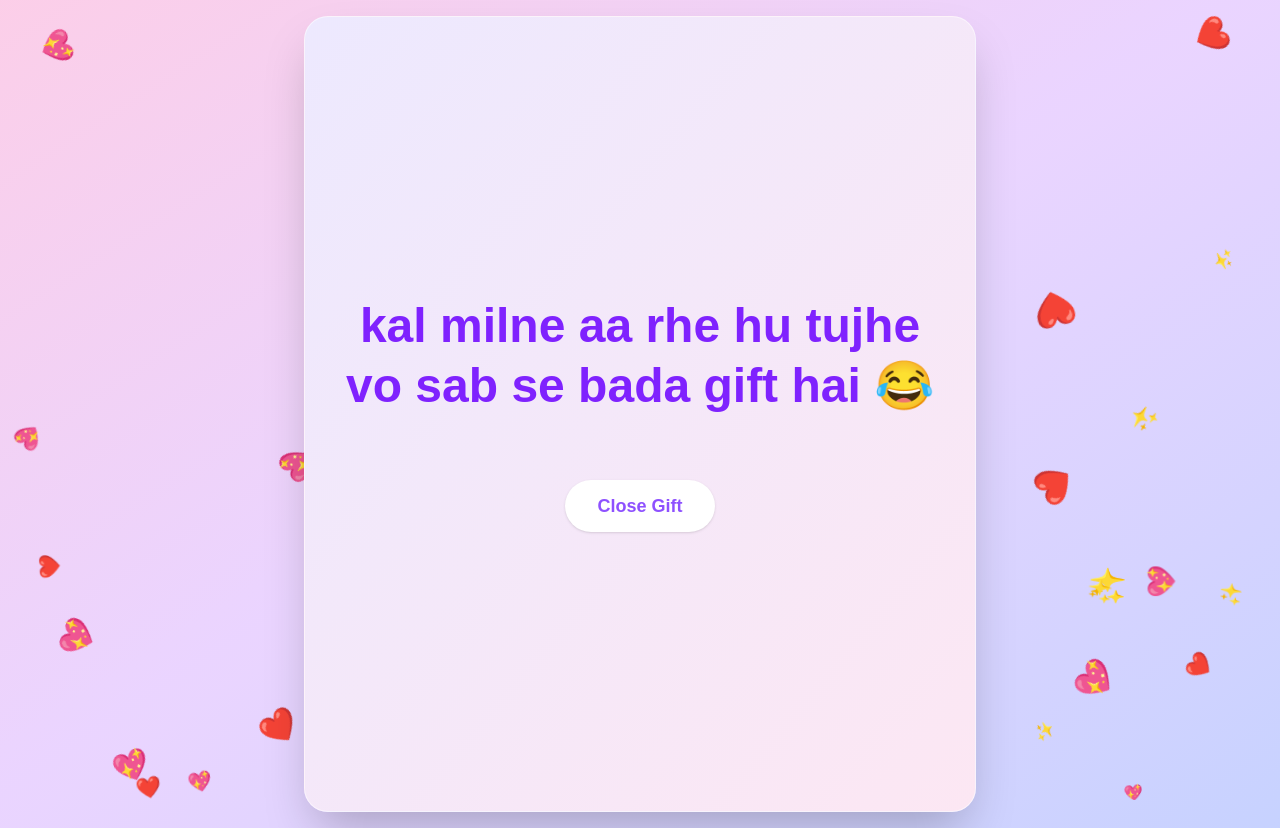
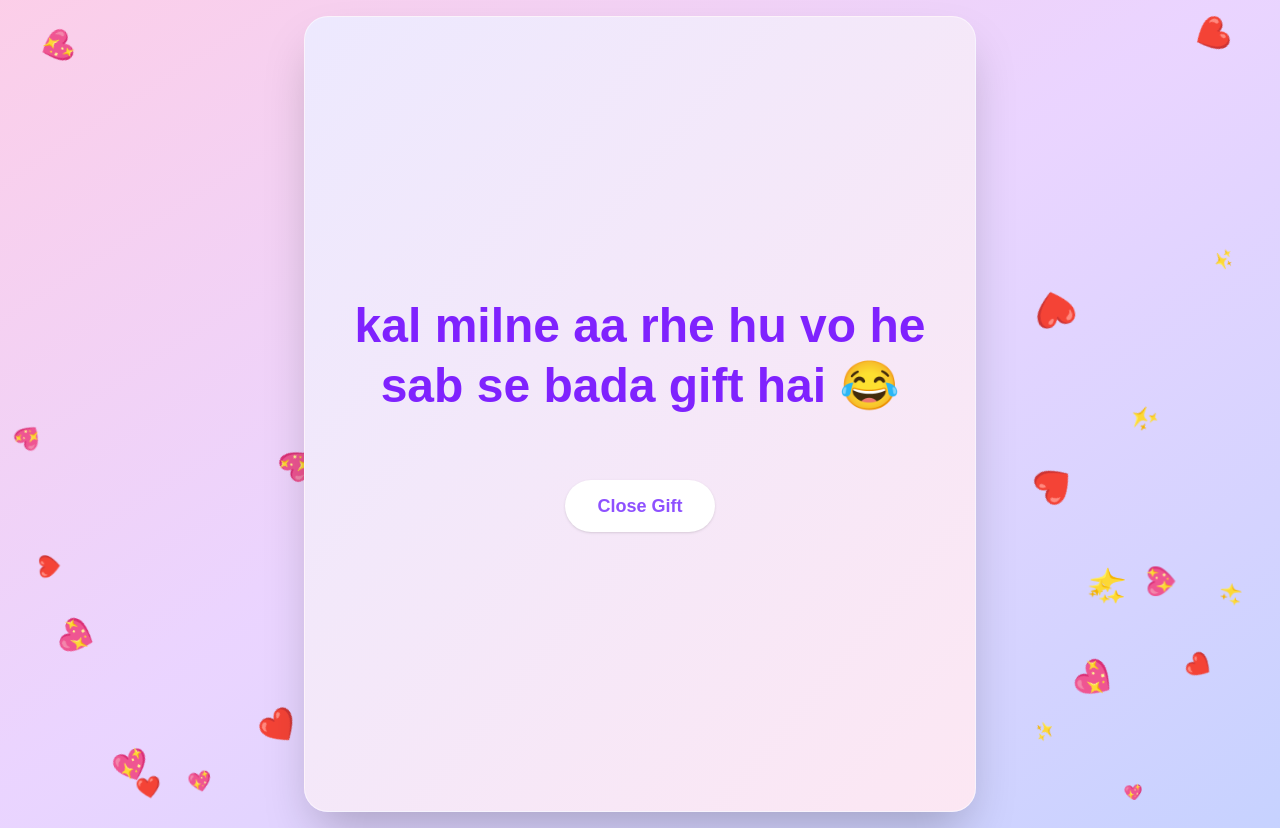
Before and after one commit to hirenVaidya/Birthdaywish, a Next.js app: page / in a window 1280 px wide. Both pictures are taken after a click on the button "Open Your Gift!". Built offline with nearby package versions, Linux system fonts and the light colour scheme.

Commit message:
Update Hindi text on the back of the card

```diff
--- a/src/app/page.tsx
+++ b/src/app/page.tsx
@@ -73,7 +73,7 @@ export default function BirthdayWish() {
             }}
           >
             <h2 className="text-3xl md:text-5xl font-extrabold text-violet-600 mb-8 leading-tight">
-              kal milne aa rhe hu tujhe vo sab se bada gift hai 😂
+              kal milne aa rhe hu vo he sab se bada gift hai 😂
             </h2>
 
             <button
```
